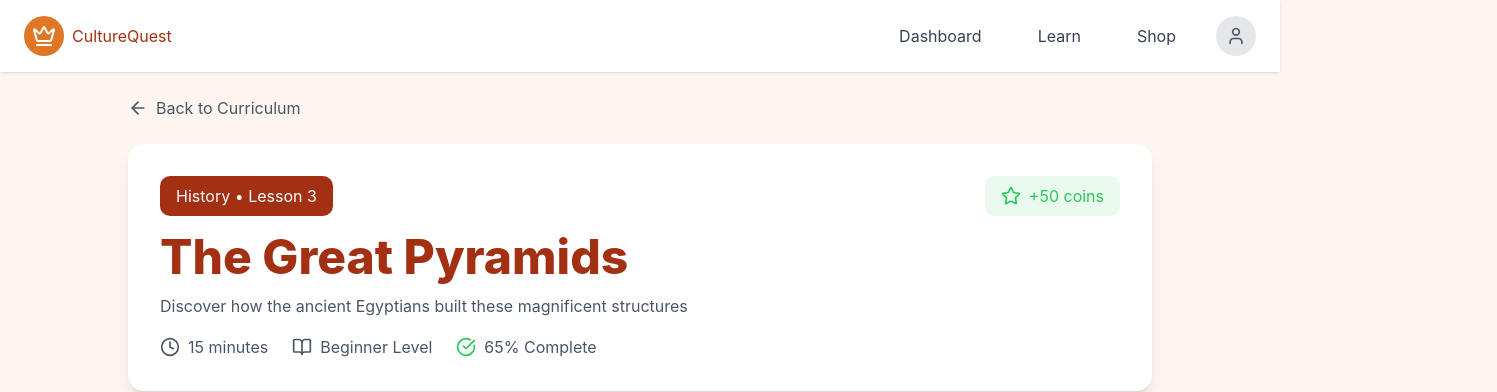
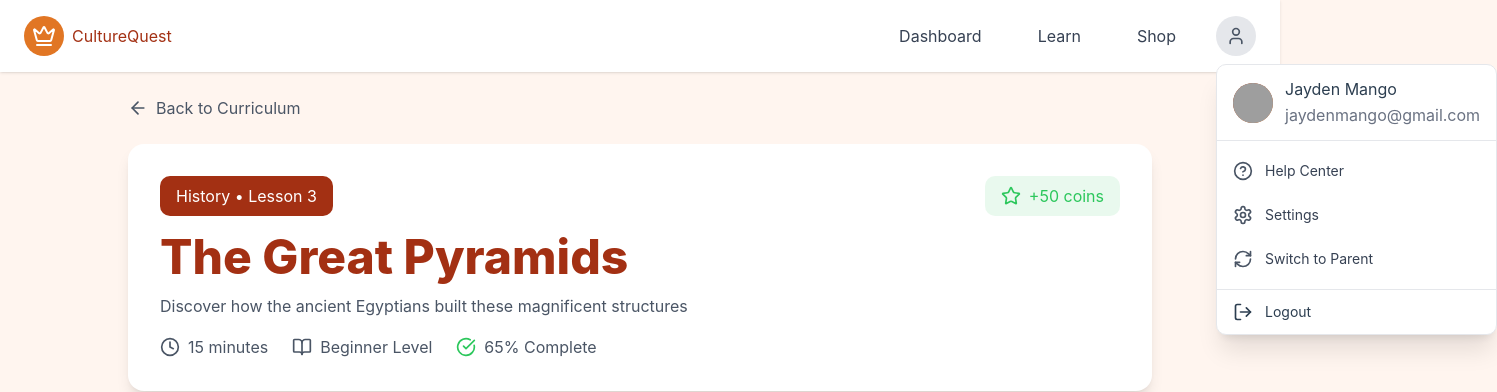
Before and after one commit to GasserAli/Culturequestwebsitedesign, a React (Vite) app: page /lesson in a window 1280 px wide. Both pictures are taken after a click on the button 1236 px from the left and 36 px from the top of the page. Shown: the top 392 px of the page, 1497 px wide, since content can reach past the window. Built offline with nearby package versions, Linux system fonts and the light colour scheme; grey boxes are pictures that could not be loaded.

Commit message:
feat: Add navigation bar with integrated profile modal and a new carousel UI component.

```diff
--- a/src/components/Navigation.tsx
+++ b/src/components/Navigation.tsx
@@ -1,5 +1,7 @@
 import { Crown, User } from 'lucide-react';
-import { Link, useLocation } from 'react-router-dom';
+import { Link, useLocation, useNavigate } from 'react-router-dom';
+import { useState, useRef } from 'react';
+import { ProfileModal } from './ProfileModal';
 
 interface NavigationProps {
   isStudentView?: boolean;
@@ -7,6 +9,9 @@ interface NavigationProps {
 
 export function Navigation({ isStudentView = false }: NavigationProps) {
   const location = useLocation();
+  const navigate = useNavigate();
+  const [isProfileModalOpen, setIsProfileModalOpen] = useState(false);
+  const profileButtonRef = useRef<HTMLButtonElement>(null);
 
   const studentLinks: { path: string; label: string }[] = [
     { path: '/student-dashboard', label: 'Dashboard' },
@@ -21,6 +26,26 @@ export function Navigation({ isStudentView = false }: NavigationProps) {
   ];
 
   const links = isStudentView ? studentLinks : parentLinks;
+
+  const handleSwitchView = () => {
+    navigate('/parent-dashboard');
+  };
+
+  const handleLogout = () => {
+    // Add logout logic here
+    console.log('Logging out...');
+    navigate('/');
+  };
+
+  const handleSettings = () => {
+    // Add settings navigation logic here
+    console.log('Opening settings...');
+  };
+
+  const handleHelpCenter = () => {
+    // Add help center navigation logic here
+    console.log('Opening help center...');
+  };
 
   return (
     <nav className="bg-white shadow-sm sticky top-0 z-50">
@@ -49,9 +74,26 @@ export function Navigation({ isStudentView = false }: NavigationProps) {
                 {link.label}
               </Link>
             ))}
-            <button className="w-10 h-10 rounded-full bg-gray-200 flex items-center justify-center hover:bg-gray-300 transition-colors">
-              <User className="w-5 h-5 text-gray-600" />
-            </button>
+            <div className="relative">
+              <button
+                ref={profileButtonRef}
+                onClick={() => setIsProfileModalOpen(!isProfileModalOpen)}
+                className="w-10 h-10 rounded-full bg-gray-200 flex items-center justify-center hover:bg-gray-300 transition-colors"
+              >
+                <User className="w-5 h-5 text-gray-600" />
+              </button>
+              <ProfileModal
+                isOpen={isProfileModalOpen}
+                onClose={() => setIsProfileModalOpen(false)}
+                isStudentView={isStudentView}
+                onSwitchView={handleSwitchView}
+                onLogout={handleLogout}
+                onSettings={handleSettings}
+                onHelpCenter={handleHelpCenter}
+                userAvatar="https://images.unsplash.com/photo-1748200100427-52921dec8597?crop=entropy&cs=tinysrgb&fit=max&fm=jpg&ixid=M3w3Nzg4Nzd8MHwxfHNlYXJjaHwxfHxjaGlsZCUyMGF2YXRhciUyMGlsbHVzdHJhdGlvbnxlbnwxfHx8fDE3NjM3MjkwMDF8MA&ixlib=rb-4.1.0&q=80&w=1080"
+                triggerRef={profileButtonRef}
+              />
+            </div>
           </div>
         </div>
       </div>
--- /dev/null
+++ b/src/components/ProfileModal.tsx
@@ -0,0 +1,132 @@
+import { User, HelpCircle, Settings, LogOut, RefreshCw } from 'lucide-react';
+import { useEffect, useRef, RefObject } from 'react';
+
+interface ProfileModalProps {
+    isOpen: boolean;
+    onClose: () => void;
+    isStudentView?: boolean;
+    onSwitchView?: () => void;
+    onLogout?: () => void;
+    onSettings?: () => void;
+    onHelpCenter?: () => void;
+    userName?: string;
+    userEmail?: string;
+    userAvatar?: string;
+    triggerRef?: RefObject<HTMLButtonElement | null>;
+}
+
+export function ProfileModal({
+    isOpen,
+    onClose,
+    isStudentView = false,
+    onSwitchView,
+    onLogout,
+    onSettings,
+    onHelpCenter,
+    userName = 'Jayden Mango',
+    userEmail = 'jaydenmango@gmail.com',
+    userAvatar,
+    triggerRef,
+}: ProfileModalProps) {
+    const modalRef = useRef<HTMLDivElement>(null);
+
+    useEffect(() => {
+        const handleClickOutside = (event: MouseEvent) => {
+            const target = event.target as Node;
+
+            // Check if click is outside modal AND outside trigger button
+            const isOutsideModal = modalRef.current && !modalRef.current.contains(target);
+            const isOutsideTrigger = triggerRef?.current && !triggerRef.current.contains(target);
+
+            if (isOutsideModal && isOutsideTrigger) {
+                onClose();
+            }
+        };
+
+        if (isOpen) {
+            document.addEventListener('mousedown', handleClickOutside);
+        }
+
+        return () => {
+            document.removeEventListener('mousedown', handleClickOutside);
+        };
+    }, [isOpen, onClose, triggerRef]);
+
+    if (!isOpen) return null;
+
+    return (
+        <div
+            ref={modalRef}
+            className="absolute right-0 top-full mt-2 w-64 bg-white rounded-lg shadow-xl border border-gray-200 overflow-hidden z-50"
+        >
+            {/* Profile Section */}
+            <div className="px-4 py-3 border-b border-gray-200">
+                <div className="flex items-center gap-3">
+                    <div className="w-10 h-10 rounded-full bg-gradient-to-br from-[#a33013] to-[#e17624] flex items-center justify-center flex-shrink-0">
+                        {userAvatar ? (
+                            <img src={userAvatar} alt={userName} className="w-full h-full rounded-full object-cover" />
+                        ) : (
+                            <User className="w-5 h-5 text-white" />
+                        )}
+                    </div>
+                    <div className="flex-1 min-w-0">
+                        <p className="text-sm font-semibold text-gray-900 truncate">{userName}</p>
+                        <p className="text-xs text-gray-500 truncate">{userEmail}</p>
+                    </div>
+                </div>
+            </div>
+
+            {/* Menu Options */}
+            <div className="py-2 border-b border-gray-200">
+                <button
+                    onClick={() => {
+                        onHelpCenter?.();
+                        onClose();
+                    }}
+                    className="w-full px-4 py-3 flex items-center gap-3 hover:bg-gray-50 transition-colors text-left"
+                >
+                    <HelpCircle className="w-5 h-5 text-gray-600" />
+                    <span className="text-sm text-gray-700">Help Center</span>
+                </button>
+
+                <button
+                    onClick={() => {
+                        onSettings?.();
+                        onClose();
+                    }}
+                    className="w-full px-4 py-3 flex items-center gap-3 hover:bg-gray-50 transition-colors text-left"
+                >
+                    <Settings className="w-5 h-5 text-gray-600" />
+                    <span className="text-sm text-gray-700">Settings</span>
+                </button>
+
+                {isStudentView && onSwitchView && (
+                    <button
+                        onClick={() => {
+                            onSwitchView();
+                            onClose();
+                        }}
+                        className="w-full px-4 py-3 flex items-center gap-3 hover:bg-gray-50 transition-colors text-left"
+                    >
+                        <RefreshCw className="w-5 h-5 text-gray-600" />
+                        <span className="text-sm text-gray-700">Switch to Parent</span>
+                    </button>
+                )}
+            </div>
+
+            {/* Logout Section */}
+            <div className="border-t border-gray-200 pt-1">
+                <button
+                    onClick={() => {
+                        onLogout?.();
+                        onClose();
+                    }}
+                    className="w-full px-4 py-3 flex items-center gap-3 hover:bg-red-50 transition-colors text-left"
+                >
+                    <LogOut className="w-5 h-5 text-red-600 " />
+                    <span className="text-sm text-red-600 font-medium">Logout</span>
+                </button>
+            </div>
+        </div>
+    );
+}
--- a/src/components/ui/carousel.tsx
+++ b/src/components/ui/carousel.tsx
@@ -3,8 +3,8 @@
 import * as React from "react";
 import useEmblaCarousel, {
   type UseEmblaCarouselType,
-} from "embla-carousel-react@8.6.0";
-import { ArrowLeft, ArrowRight } from "lucide-react@0.487.0";
+} from "embla-carousel-react";
+import { ArrowLeft, ArrowRight } from "lucide-react";
 
 import { cn } from "./utils";
 import { Button } from "./button";
```
